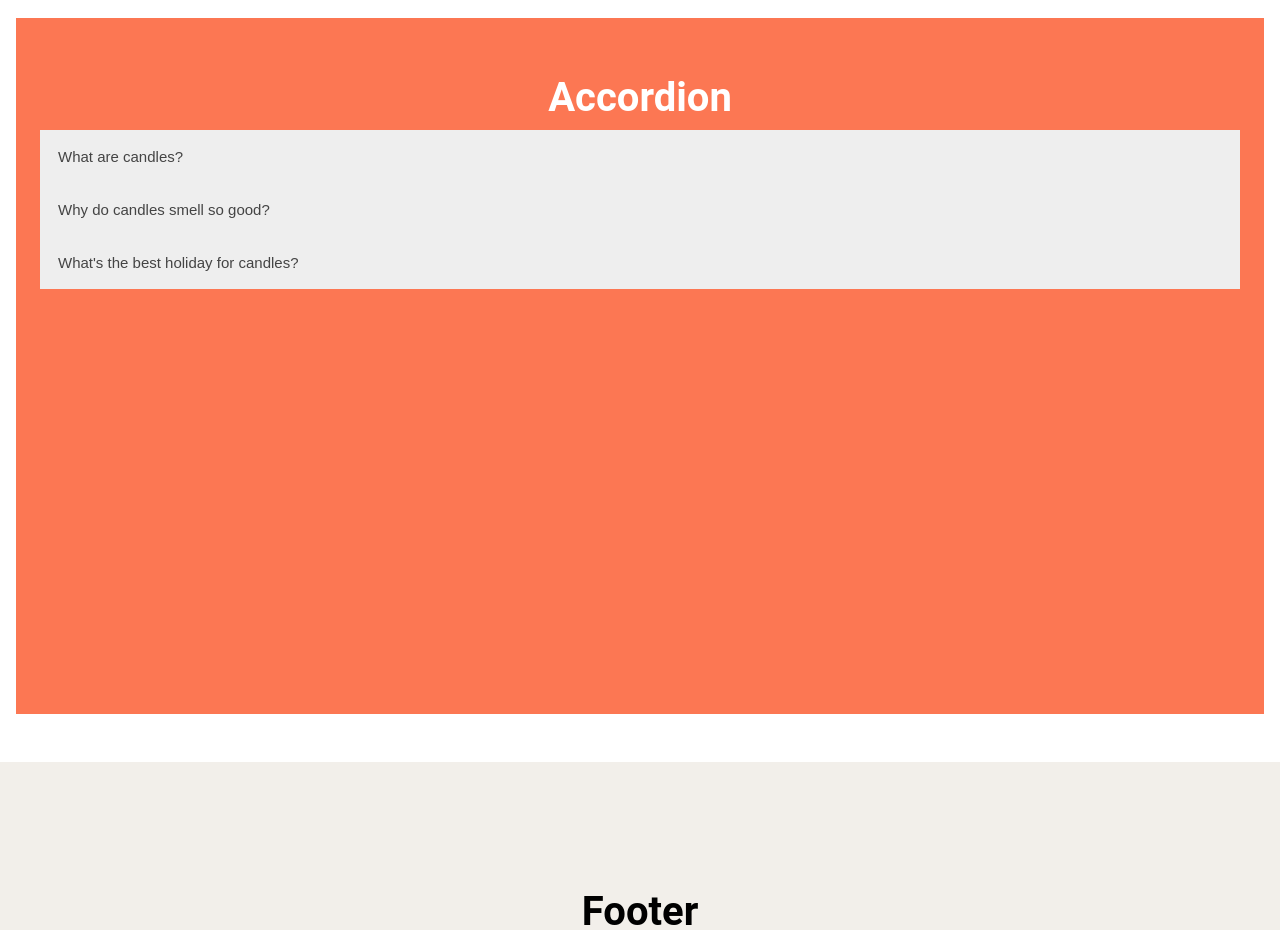
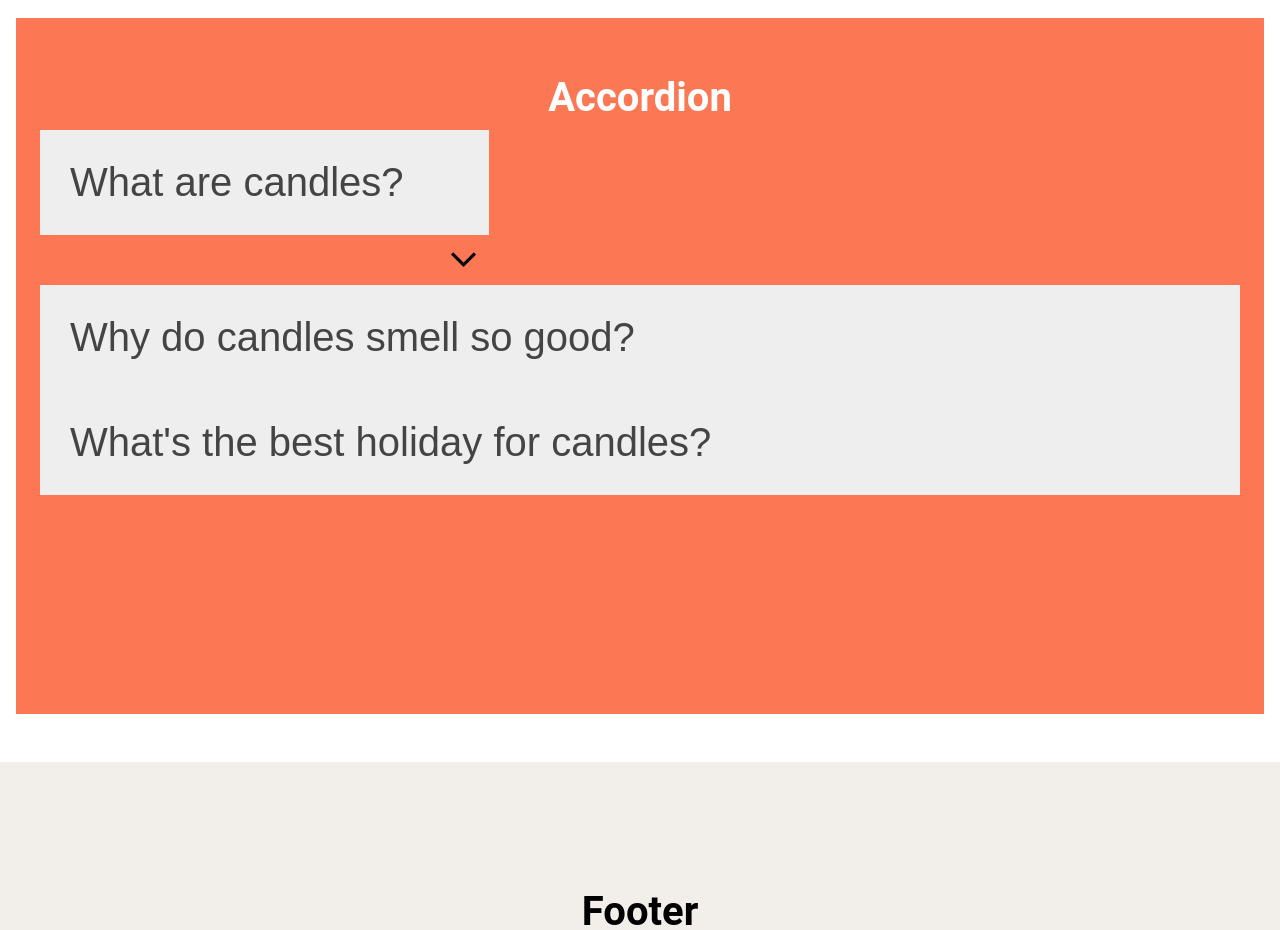
Before and after one commit to KaylaNikpour/cprg-218-lab-4, a plain HTML site: page index.html in a window 1280 px wide. Shown: the part 1380-2310 px from the top of the page. Drawn offline with nearby package versions, Linux system fonts and the light colour scheme.

Commit message:
Docs: added in an icon

```diff
--- a/index.html
+++ b/index.html
@@ -7,6 +7,7 @@
   <link rel="stylesheet" type="text/css" href="./styles/reset.css">
   <link rel="stylesheet" type="text/css" href="./styles/fonts.css">
   <link rel="stylesheet" type="text/css" href="./styles/global.css">
+  <link rel="stylesheet" href="https://fonts.googleapis.com/css2?family=Material+Symbols+Outlined:opsz,wght,FILL,GRAD@24,400,0,0" />
   <link rel="stylesheet" type="text/css" href="./styles/lab_four_starter.css">
   <script defer src="main.js"></script>
   <title>Common Website Features</title>
@@ -28,7 +29,10 @@
   </section>
   <section class="container accordion-container">
       <h1>Accordion</h1>
+      <span class="material-symbols-outlined">
+
         <button class="accordion">What are candles?</button>
+      </span>
         <div class="panel">
           <p> Candles are the best creation ever made!</p>
         </div>
--- a/main.js
+++ b/main.js
@@ -1,7 +1,9 @@
+console.log('Hello, World');
+
 var acc = document.getElementsByClassName("accordion");
 var i;
 
-for (i = 0; i < acc.length; i++) {
+for (i = 0; i < acc.length; i++) {console.log("are we here");
   acc[i].addEventListener("click", function() {
     this.classList.toggle("active");
     var panel = this.nextElementSibling;
--- a/styles/lab_four_starter.css
+++ b/styles/lab_four_starter.css
@@ -65,23 +65,35 @@ h1 {
   background-color: #eee;
   color: #444;
   cursor: pointer;
-  padding: 18px;
+  padding: 30px;
   width: 100%;
   border: none;
   text-align: left;
   outline: none;
-  transition: 0.4s;
-  font-size: 15px;
+  transition: 0.6s;
+  font-size: 40px;
 }
 .active, .accordion:hover {
-  background-color: blue;
+  background-color: grey;
 }
+
+.material-symbols-outlined:after {
+  content: '\e5cf';
+  font-size: 50px;
+  color: black;
+  float: right;
+  margin-left: 5px;
+}
+
+
 .panel {
-  padding: 0 18px;
-  background-color: white;
+  padding:0 30px;
+  background-color: lightpink;
   max-height: 0;
   overflow:hidden;
+  transition: max-height 0.4s ease-out;
 }
+
 .footer-container {
   background-color: #f2efea;
   width: 100%;
```
